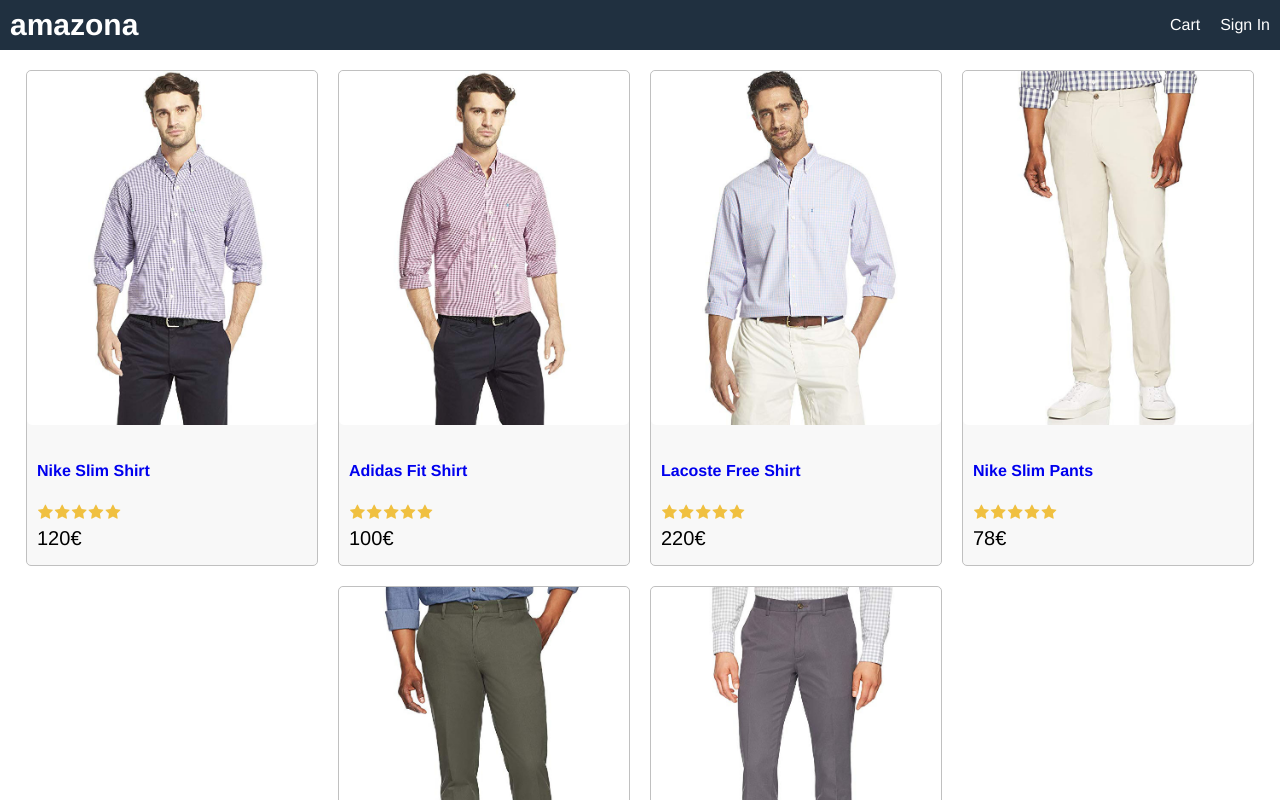
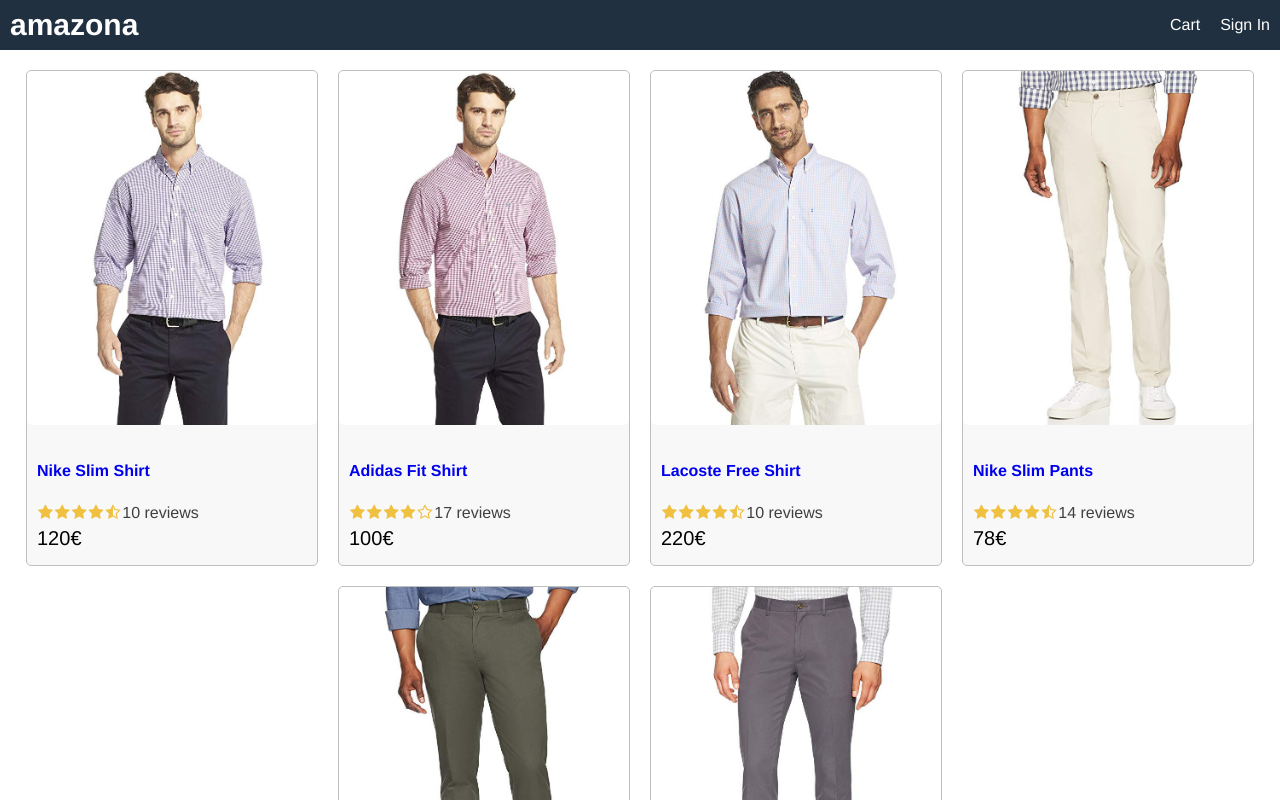
Before and after one commit to MrOliverLang/amazona, a React (Create React App) app in the folder frontend/: page / in a window 1280 px wide. Shown: the top 800 px of the page. Built offline with nearby package versions, Linux system fonts and the light colour scheme.

Commit message:
product and rating component

```diff
--- a/frontend/src/App.js
+++ b/frontend/src/App.js
@@ -1,3 +1,5 @@
+import React from 'react';
+import Product from './components/Product';
 import data from './data';
 function App() {
   return (
@@ -15,26 +17,7 @@
                <div className="row center">
                   {
                     data.products.map(product => (
-                      <div key={product._id} className="card">
-                        <a href={`/product/${product._id}`}>
-                            <img className="medium" src={product.iamge} alt="product" />
-                        </a>
-                        <div className="card-body">
-                            <a  href={`/product/${product._id}`}>
-                                <h2> {product.name} </h2>
-                            </a>
-                            <div className="rating">
-                                <span><i className="fa fa-star"></i></span>
-                                <span><i className="fa fa-star"></i></span>
-                                <span><i className="fa fa-star"></i></span>
-                                <span><i className="fa fa-star"></i></span>
-                                <span><i className="fa fa-star"></i></span>
-                            </div>
-                            <div className="price">
-                                {product.price}€
-                            </div>
-                        </div>
-                      </div>
+                      <Product key = { product.id } product = { product }></Product>
                     ))
                   }
 
--- /dev/null
+++ b/frontend/src/components/Product.js
@@ -0,0 +1,23 @@
+import React from "react";
+import Rating from "./Rating";
+
+export default function Product(props) {
+  const { product } = props;
+  return (
+    <div key={product._id} className="card">
+      <a href={`/product/${product._id}`}>
+        <img className="medium" src={product.iamge} alt="product" />
+      </a>
+      <div className="card-body">
+        <a href={`/product/${product._id}`}>
+          <h2> {product.name} </h2>
+        </a>
+        <Rating
+          rating={product.rating}
+          numReviews={product.numReviews}
+        ></Rating>
+        <div className="price">{product.price}€</div>
+      </div>
+    </div>
+  );
+}
--- /dev/null
+++ b/frontend/src/components/Rating.js
@@ -0,0 +1,67 @@
+import React from "react";
+
+export default function Rating(props) {
+  const { rating, numReviews } = props;
+  return (
+    <div className="rating">
+      <span>
+        <i
+          className={
+            rating >= 1
+              ? "fa fa-star"
+              : rating >= 0.5
+              ? "fa fa-star-half-o"
+              : "fa fa-star-o"
+          }
+        ></i>
+      </span>
+      <span>
+        <i
+          className={
+            rating >= 2
+              ? "fa fa-star"
+              : rating >= 1.5
+              ? "fa fa-star-half-o"
+              : "fa fa-star-o"
+          }
+        ></i>
+      </span>
+      <span>
+        <i
+          className={
+            rating >= 3
+              ? "fa fa-star"
+              : rating >= 2.5
+              ? "fa fa-star-half-o"
+              : "fa fa-star-o"
+          }
+        ></i>
+      </span>
+      <span>
+        <i
+          className={
+            rating >= 4
+              ? "fa fa-star"
+              : rating >= 3.5
+              ? "fa fa-star-half-o"
+              : "fa fa-star-o"
+          }
+        ></i>
+      </span>
+      <span>
+        <i
+          className={
+            rating >= 5
+              ? "fa fa-star"
+              : rating >= 4.5
+              ? "fa fa-star-half-o"
+              : "fa fa-star-o"
+          }
+        ></i>
+      </span>
+      <span>
+          {numReviews + ' reviews'}
+      </span>
+    </div>
+  );
+}
--- a/frontend/src/index.css
+++ b/frontend/src/index.css
@@ -108,3 +108,6 @@
   color: #f0c040;
   margin: 0.1rem;
 }
+.rating span:last-child{
+  color: #404040
+}
```
